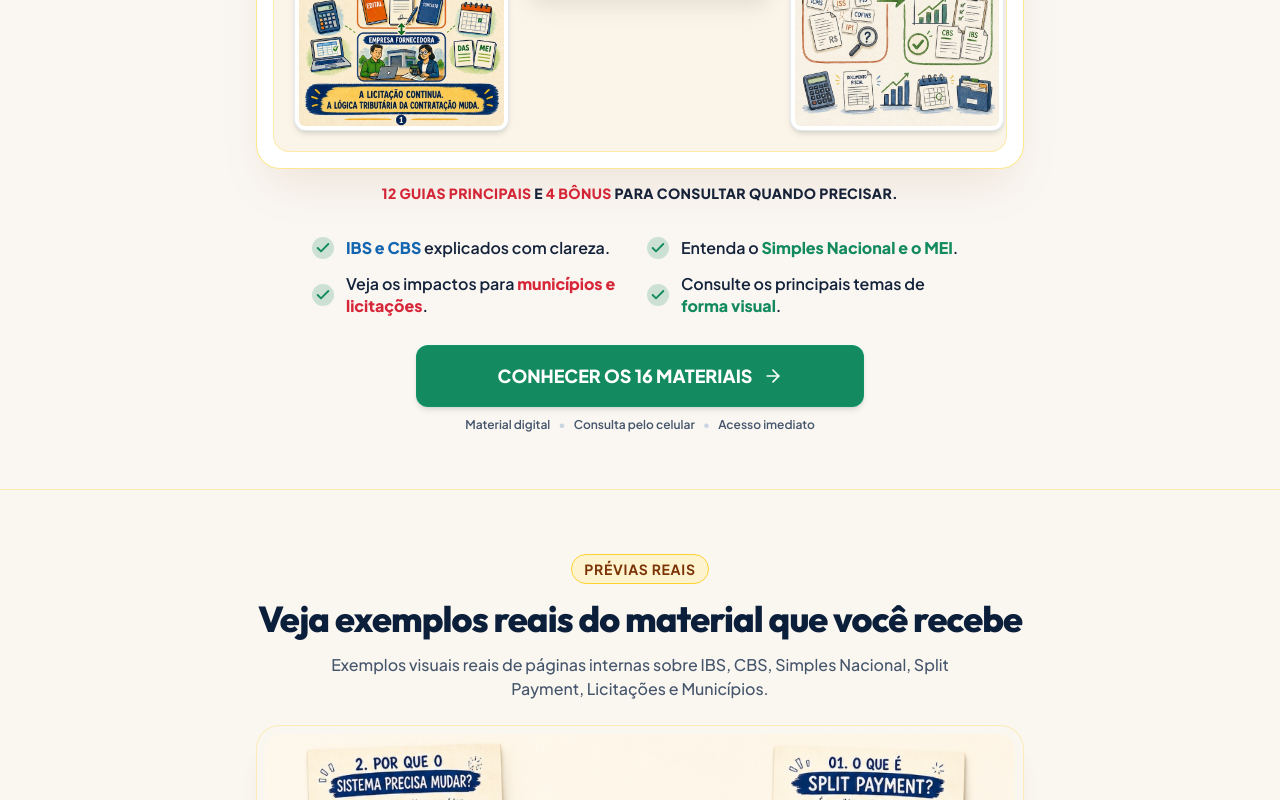
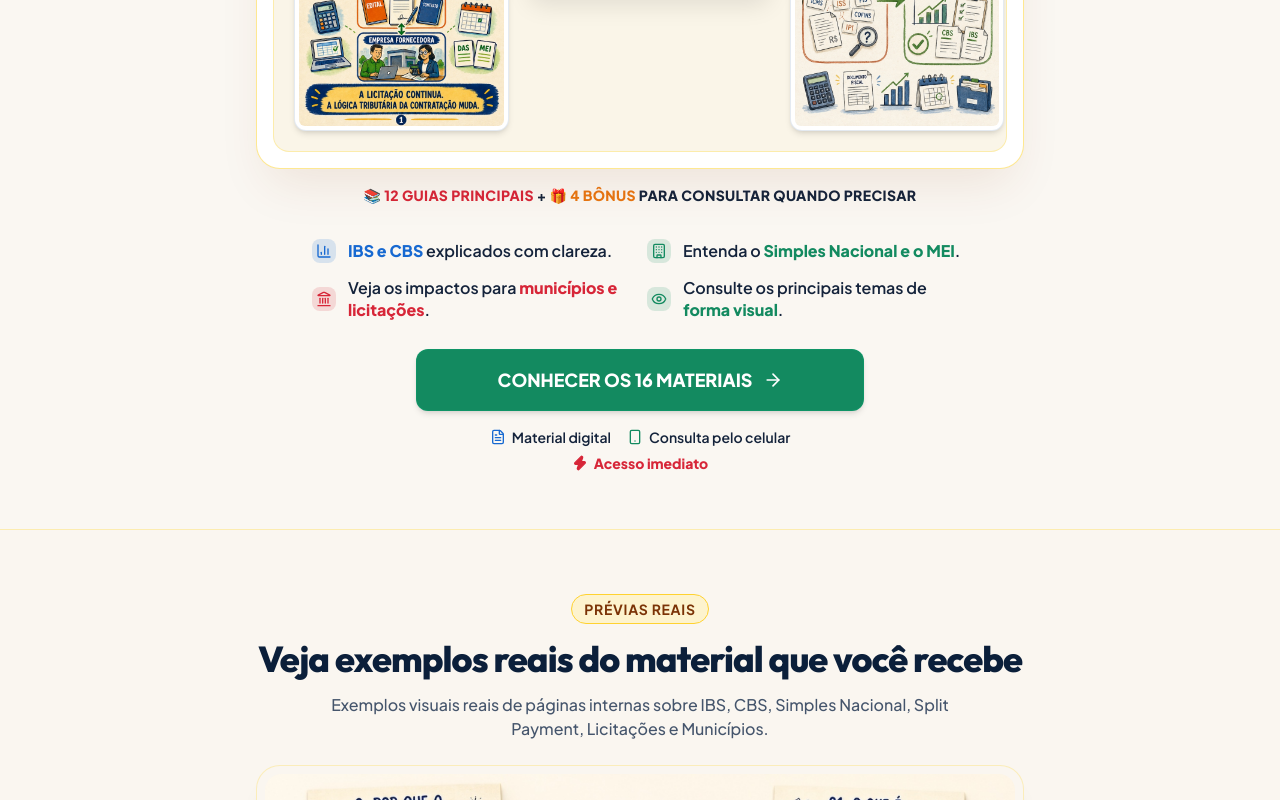
Before and after one commit to henriquecarreto/REFORMA-TRIBUTARIA, a React (Vite) app: page / in a window 1280 px wide. Shown: the part 1016-1816 px from the top of the page. Built offline with nearby package versions, Linux system fonts and the light colour scheme.

Commit message:
feat: reformulacao visual da legenda, icones dos beneficios e linha de apoio do botao na primeira dobra

```diff
--- a/src/components/HeroSection.tsx
+++ b/src/components/HeroSection.tsx
@@ -1,5 +1,5 @@
 import React from 'react';
-import { Check, ArrowRight, BookOpen } from 'lucide-react';
+import { ArrowRight, BookOpen, BarChart3, Building, Landmark, Eye, FileText, Smartphone, Zap } from 'lucide-react';
 
 export const HeroSection: React.FC = () => {
   const scrollToMaterials = (e?: React.MouseEvent<Element>) => {
@@ -26,15 +26,15 @@ export const HeroSection: React.FC = () => {
           <span>COLEÇÃO VISUAL DA REFORMA TRIBUTÁRIA</span>
         </div>
 
-        {/* 2. TÍTULO PRINCIPAL RESTAURADO COM DISTRIBUIÇÃO DE CORES DA MARCA */}
+        {/* 2. TÍTULO PRINCIPAL RESTAURADO */}
         <h1 className="text-[28px] min-[375px]:text-[32px] min-[430px]:text-[35px] sm:text-[44px] lg:text-[50px] font-extrabold text-[#0B1F3A] leading-[1.14] tracking-tight mb-4 max-w-3xl">
           Entenda a Reforma Tributária <br className="hidden sm:inline" />
-          <span className="text-[#176BAA]">sem se perder em leis</span> e <span className="text-[#138A60]">explicações complicadas</span>
+          <span className="text-[#1769D1]">sem se perder em leis</span> e <span className="text-[#138A60]">explicações complicadas</span>
         </h1>
 
-        {/* 3. SUBTÍTULO OTIMIZADO (#14233B PRINCIPAL, #D72638 VERMELHO INTENSO, #1465B0 AZUL INTENSO) */}
+        {/* 3. SUBTÍTULO OTIMIZADO */}
         <p className="text-[17px] min-[375px]:text-[18px] sm:text-[20px] lg:text-[21px] text-[#14233B] leading-[1.6] mb-3.5 font-semibold max-w-3xl text-center">
-          Descubra uma coleção com <strong className="text-[#D72638] font-black">16 materiais visuais</strong> que explicam <strong className="text-[#1465B0] font-extrabold">IBS, CBS, Simples Nacional, MEI, municípios e licitações</strong> de forma clara e organizada.
+          Descubra uma coleção com <strong className="text-[#D72638] font-black">16 materiais visuais</strong> que explicam <strong className="text-[#1769D1] font-extrabold">IBS, CBS, Simples Nacional, MEI, municípios e licitações</strong> de forma clara e organizada.
         </p>
 
         {/* PÚBLICO ALVO EM VERMELHO INTENSO #D72638 */}
@@ -42,7 +42,7 @@ export const HeroSection: React.FC = () => {
           Para profissionais fiscais, contadores, servidores públicos, estudantes e empreendedores.
         </p>
 
-        {/* 4. COMPOSIÇÃO ORIGINAL DE CAPAS RESTAURADA IGUAL AO PADRÃO INICIAL */}
+        {/* 4. COMPOSIÇÃO ORIGINAL DE CAPAS */}
         <div className="w-full max-w-2xl sm:max-w-3xl mb-8">
           <div className="relative w-full bg-white p-2.5 sm:p-4 rounded-3xl border border-amber-200/90 shadow-2xl shadow-amber-900/10 transition-transform duration-300 hover:scale-[1.01]">
             <div className="rounded-2xl overflow-hidden bg-[#FAF5E8] p-3 sm:p-5 border border-amber-200/60 relative">
@@ -50,7 +50,7 @@ export const HeroSection: React.FC = () => {
               {/* DISPOSIÇÃO DE 3 COLUNAS PADRÃO */}
               <div className="flex items-center justify-between gap-2.5 sm:gap-4">
 
-                {/* COLUNA ESQUERDA: 2 CAPAS */}
+                {/* COLUNA ESQUERDA */}
                 <div className="w-[31%] flex flex-col gap-2.5 sm:gap-4 shrink-0">
                   <div className="shadow-md rounded-lg sm:rounded-xl overflow-hidden border border-slate-200/90 bg-white p-0.5 sm:p-1 transition-transform hover:scale-[1.02]">
                     <img
@@ -70,7 +70,7 @@ export const HeroSection: React.FC = () => {
                   </div>
                 </div>
 
-                {/* COLUNA CENTRAL: CAPA REFORMA TRIBUTÁRIA DO CONSUMO COM BORDA DOURADA */}
+                {/* COLUNA CENTRAL */}
                 <div className="w-[36%] shrink-0 shadow-xl rounded-xl sm:rounded-2xl overflow-hidden border-2 border-amber-400/90 bg-white p-0.5 sm:p-1 z-10 my-auto transition-transform hover:scale-[1.03]">
                   <img
                     src="/hero/capas/capa-05-consumo.jpg"
@@ -80,7 +80,7 @@ export const HeroSection: React.FC = () => {
                   />
                 </div>
 
-                {/* COLUNA DIREITA: 2 CAPAS */}
+                {/* COLUNA DIREITA */}
                 <div className="w-[31%] flex flex-col gap-2.5 sm:gap-4 shrink-0">
                   <div className="shadow-md rounded-lg sm:rounded-xl overflow-hidden border border-slate-200/90 bg-white p-0.5 sm:p-1 transition-transform hover:scale-[1.02]">
                     <img
@@ -105,28 +105,29 @@ export const HeroSection: React.FC = () => {
             </div>
           </div>
 
-          <div className="mt-3 text-center">
+          {/* LEGENDA REESCRITA COM SÍMBOLOS E DESTAQUES ESPECÍFICOS (#D72638 E #E87511) */}
+          <div className="mt-3.5 text-center">
             <span className="text-xs sm:text-sm font-extrabold text-[#14233B] tracking-wide">
-              <strong className="text-[#D72638] font-black">12 GUIAS PRINCIPAIS</strong> E <strong className="text-[#D72638] font-black">4 BÔNUS</strong> PARA CONSULTAR QUANDO PRECISAR.
+              📚 <strong className="text-[#D72638] font-black">12 GUIAS PRINCIPAIS</strong> + 🎁 <strong className="text-[#E87511] font-black">4 BÔNUS</strong> PARA CONSULTAR QUANDO PRECISAR
             </span>
           </div>
         </div>
 
-        {/* 5. BENEFÍCIOS INTEGRADOS DIRETO AO FUNDO BEGE COM CORES SOLICITADAS */}
+        {/* 5. BENEFÍCIOS REORGANIZADOS COM ÍCONES E CORES ESPECÍFICAS (#1769D1 AZUL, #138A60 VERDE, #D72638 VERMELHO) */}
         <div className="w-full max-w-2xl mb-7 px-2">
           <ul className="grid grid-cols-1 sm:grid-cols-2 gap-3.5 text-left">
             <li className="flex items-center gap-3">
-              <div className="w-5.5 h-5.5 rounded-full bg-[#138A60]/20 text-[#138A60] flex items-center justify-center shrink-0">
-                <Check className="w-4 h-4 stroke-[2.8]" />
+              <div className="w-6 h-6 rounded-lg bg-[#1769D1]/15 text-[#1769D1] flex items-center justify-center shrink-0">
+                <BarChart3 className="w-4 h-4" />
               </div>
               <span className="text-sm sm:text-base font-semibold text-[#14233B] leading-snug">
-                <strong className="text-[#1465B0] font-extrabold">IBS e CBS</strong> explicados com clareza.
+                <strong className="text-[#1769D1] font-extrabold">IBS e CBS</strong> explicados com clareza.
               </span>
             </li>
 
             <li className="flex items-center gap-3">
-              <div className="w-5.5 h-5.5 rounded-full bg-[#138A60]/20 text-[#138A60] flex items-center justify-center shrink-0">
-                <Check className="w-4 h-4 stroke-[2.8]" />
+              <div className="w-6 h-6 rounded-lg bg-[#138A60]/15 text-[#138A60] flex items-center justify-center shrink-0">
+                <Building className="w-4 h-4" />
               </div>
               <span className="text-sm sm:text-base font-semibold text-[#14233B] leading-snug">
                 Entenda o <strong className="text-[#138A60] font-extrabold">Simples Nacional e o MEI</strong>.
@@ -134,8 +135,8 @@ export const HeroSection: React.FC = () => {
             </li>
 
             <li className="flex items-center gap-3">
-              <div className="w-5.5 h-5.5 rounded-full bg-[#138A60]/20 text-[#138A60] flex items-center justify-center shrink-0">
-                <Check className="w-4 h-4 stroke-[2.8]" />
+              <div className="w-6 h-6 rounded-lg bg-[#D72638]/15 text-[#D72638] flex items-center justify-center shrink-0">
+                <Landmark className="w-4 h-4" />
               </div>
               <span className="text-sm sm:text-base font-semibold text-[#14233B] leading-snug">
                 Veja os impactos para <strong className="text-[#D72638] font-extrabold">municípios e licitações</strong>.
@@ -143,8 +144,8 @@ export const HeroSection: React.FC = () => {
             </li>
 
             <li className="flex items-center gap-3">
-              <div className="w-5.5 h-5.5 rounded-full bg-[#138A60]/20 text-[#138A60] flex items-center justify-center shrink-0">
-                <Check className="w-4 h-4 stroke-[2.8]" />
+              <div className="w-6 h-6 rounded-lg bg-[#138A60]/15 text-[#138A60] flex items-center justify-center shrink-0">
+                <Eye className="w-4 h-4" />
               </div>
               <span className="text-sm sm:text-base font-semibold text-[#14233B] leading-snug">
                 Consulte os principais temas de <strong className="text-[#138A60] font-extrabold">forma visual</strong>.
@@ -154,7 +155,7 @@ export const HeroSection: React.FC = () => {
         </div>
 
         {/* 6. BOTÃO PRINCIPAL "CONHECER OS 16 MATERIAIS" */}
-        <div className="flex flex-col items-center gap-2.5 w-full max-w-md">
+        <div className="flex flex-col items-center gap-3 w-full max-w-md">
           <a
             href="#materiais"
             onClick={scrollToMaterials}
@@ -164,13 +165,20 @@ export const HeroSection: React.FC = () => {
             <ArrowRight className="w-5 h-5 group-hover:translate-x-1 transition-transform shrink-0" />
           </a>
 
-          {/* INFORMAÇÃO COMPLEMENTAR DISCRETA */}
-          <div className="flex items-center justify-center gap-2 text-[11px] sm:text-xs font-semibold text-slate-600 text-center">
-            <span>Material digital</span>
-            <span className="text-slate-300">•</span>
-            <span>Consulta pelo celular</span>
-            <span className="text-slate-300">•</span>
-            <span>Acesso imediato</span>
+          {/* INFORMAÇÃO COMPLEMENTAR REORGANIZADA ABAIXO DO BOTÃO */}
+          <div className="flex flex-wrap items-center justify-center gap-x-4 gap-y-1.5 text-xs sm:text-sm font-semibold text-[#14233B] text-center pt-1">
+            <span className="flex items-center gap-1.5">
+              <FileText className="w-4 h-4 text-[#1769D1] shrink-0" />
+              Material digital
+            </span>
+            <span className="flex items-center gap-1.5">
+              <Smartphone className="w-4 h-4 text-[#138A60] shrink-0" />
+              Consulta pelo celular
+            </span>
+            <span className="flex items-center gap-1.5">
+              <Zap className="w-4 h-4 text-[#D72638] fill-[#D72638] shrink-0" />
+              <strong className="text-[#D72638] font-extrabold">Acesso imediato</strong>
+            </span>
           </div>
         </div>
 
```
